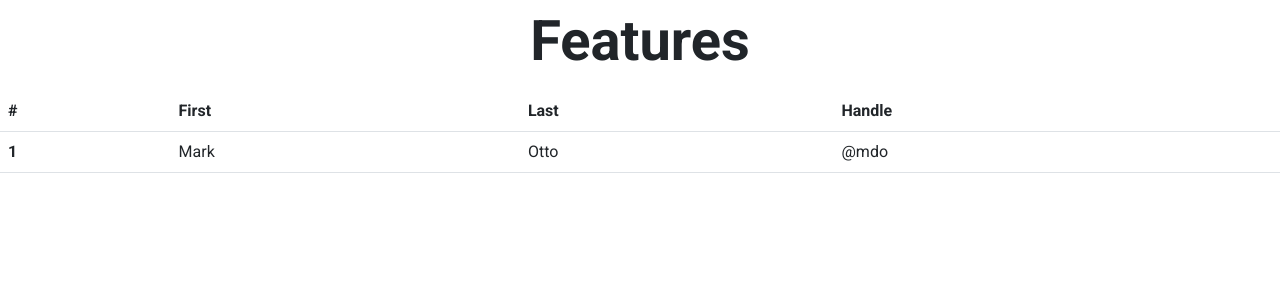
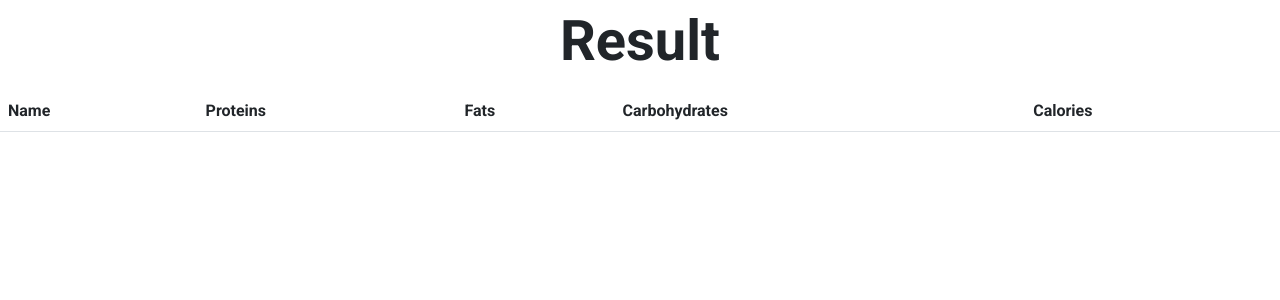
Before and after one commit to vanessaconstant/mycode, a Flask app: page /dashboard in a window 1280 px wide. Shown: the part 104-404 px from the top of the page. Run offline with Flask 2, Linux system fonts and the light colour scheme; lists and menus that the app fills with data are empty.

Commit message:
Api call generates table of ingredients

```diff
--- a/classProject/app.py
+++ b/classProject/app.py
@@ -1,5 +1,6 @@
 
 from crypt import methods
+from unittest import result
 from flask import Flask, render_template, redirect
 import requests
 
@@ -29,21 +30,30 @@ def search():
 
     response = requests.get(base_url, params=params)
 
+    result = response.json()['foods']
+    resultList = []
 
-    result = response.json()['foods']
-    print(response.json()['foods'])
-    for i in range(0,2):
+    for i in range(0,10):
         data = {
-            'name': result[i]['description'],
-            'Nutrients':result[i]['foodNutrients'][i]
+            'Name': result[i]['description'],
+            'Protein':result[i]['foodNutrients'][0]['value'],
+            'Fat':result[i]['foodNutrients'][1]['value'],
+            'Carbohydrate': result[i]['foodNutrients'][2]['value'],
+            'Calorie': result[i]['foodNutrients'][3]['value']
 
         }
+        type(resultList)
+        resultList.append(data)
+        print(resultList)
+        print(result[0]['foodNutrients'][0]['value'])
+        # protein, fat, carbs, calories
         print("New Ingredient start here")
-        print(result[i]['description'])
-        print(result[i]['foodNutrients'][i])
-        print("hello")
+    print(resultList)
+    results = resultList
+        # print(result[i]['foodNutrients'][i])
+        # print("hello")
 
-    return render_template('dashboard.html', result=result)
+    return render_template('dashboard.html', results=results)
 
 
 if __name__ == '__main__':
--- a/classProject/templates/dashboard.html
+++ b/classProject/templates/dashboard.html
@@ -80,29 +80,31 @@
 
       <!-- Features -->
 
-      <h3 class="text-center h3 my-2 display-4 features-header">Features</h3>
+      <h3 class="text-center h3 my-2 display-4 features-header">Result</h3>
       <p class="text-center"></p>
-
-      {% for ingredient in result%}
-      <p>{{ingredient}}</p>
-      {%endfor%}
 
       <table class="table">
         <thead>
           <tr>
-            <th scope="col">#</th>
-            <th scope="col">First</th>
-            <th scope="col">Last</th>
-            <th scope="col">Handle</th>
+            <th scope="col">Name</th>
+            <th scope="col">Proteins</th>
+            <th scope="col">Fats</th>
+            <th scope="col">Carbohydrates</th>
+            <th scope="col">Calories</th>
           </tr>
         </thead>
         <tbody>
+          {% for res in results%}
           <tr>
-            <th scope="row">1</th>
-            <td>Mark</td>
-            <td>Otto</td>
-            <td>@mdo</td>
+
+            {% for ingredient in res%}
+
+            <th>{{res[ingredient]}}</th>
+
+            {%endfor%}
+
           </tr>
+          {%endfor%}
 
         </tbody>
       </table>
```
